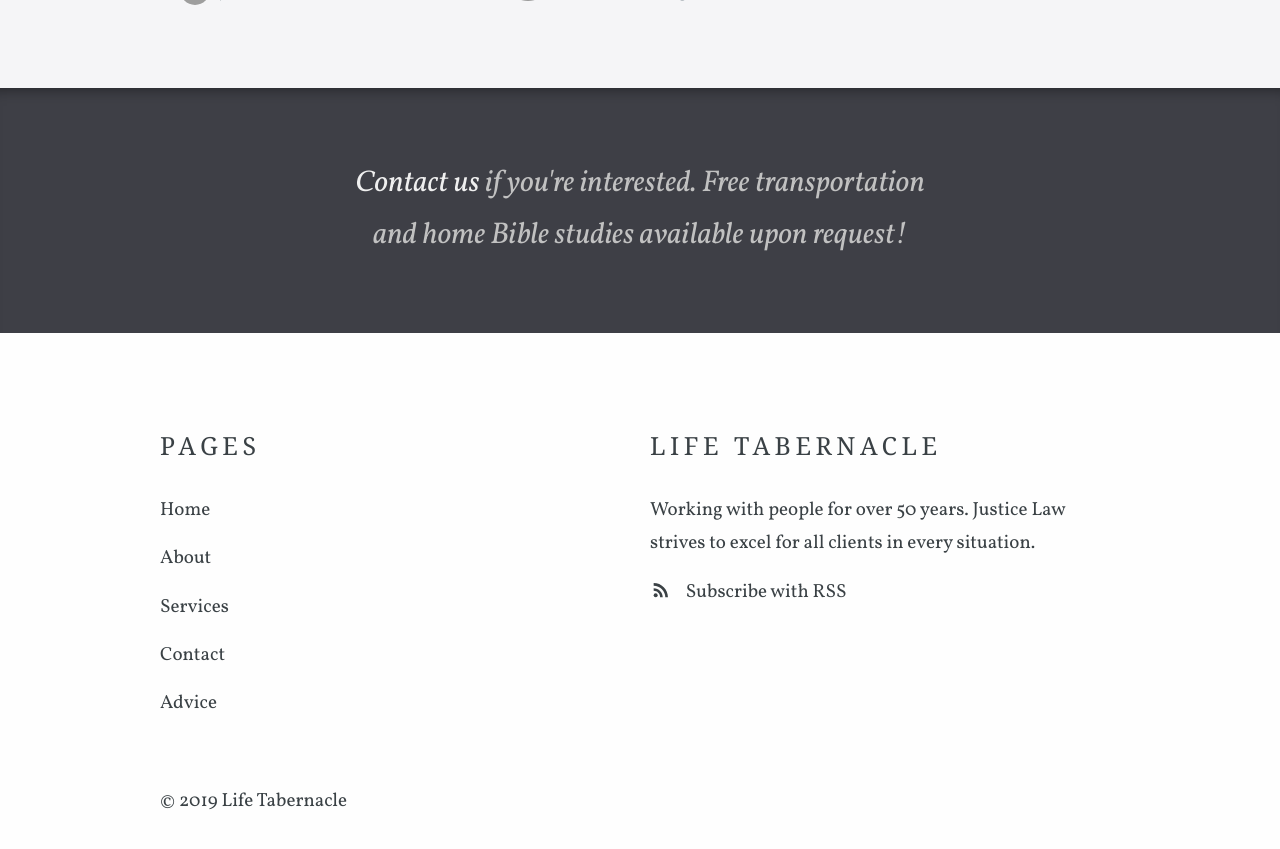
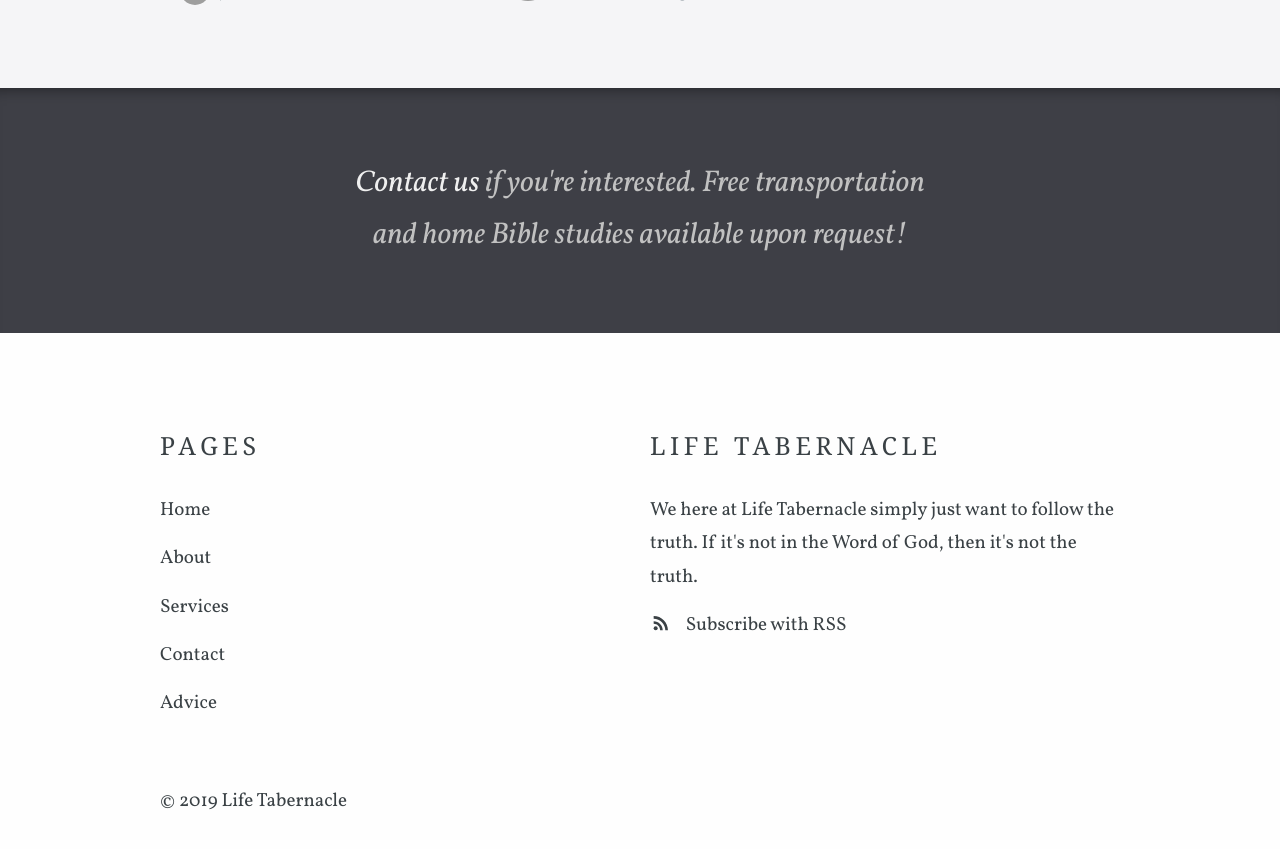
Before and after one commit to lifetabernacle/lifetabernacle.github.io, a Jekyll site: the page built from index.html, in a window 1280 px wide and 900 px high, scrolled down 1258 px. Shown: the top 849 px of the window. Built offline with Jekyll 4.4.1, drawn with Linux system fonts in a browser that asks for light colours; some web fonts are replaced; grey boxes are pictures that could not be loaded.

Commit message:
Updated '_data/company.yml' via CloudCannon

```diff
--- a/_data/company.yml
+++ b/_data/company.yml
@@ -1,5 +1,5 @@
 title: Life Tabernacle
-description: Working with people for over 50 years. Justice Law strives to excel for all clients in every situation.
+description: We here at Life Tabernacle simply just want to follow the truth. If it's not in the Word of God, then it's not the truth.
 contact_email_address: lifetabporterville@gmail.com
 contact_phone_number: (559) 781-8068
 address: 939 N Main St. Porterville, CA 93257
```
